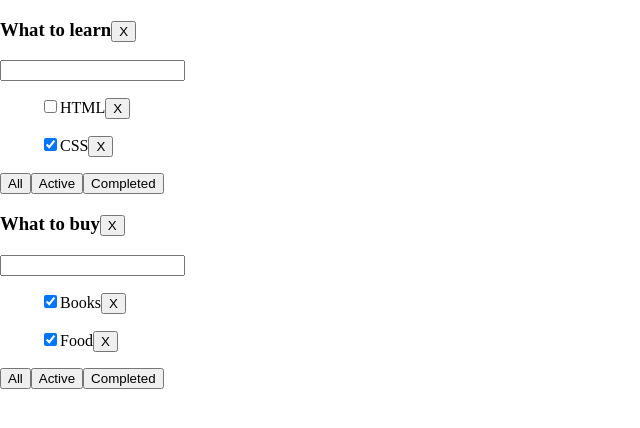
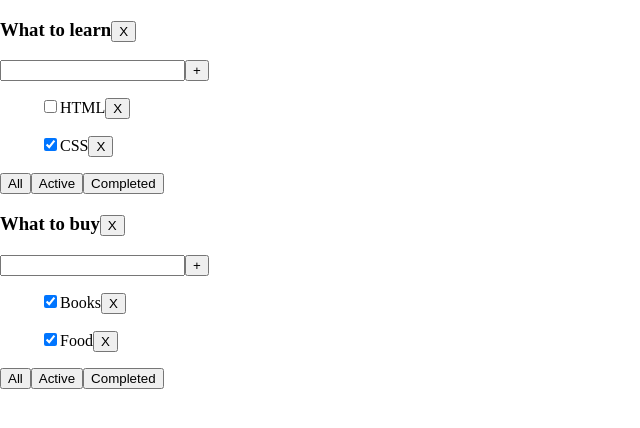
Before and after one commit to DmitryShastel/Native_JS_2.0_old, a React (Create React App) app in the folder Folder_1/native_js_2.0/: page / in a window 1280 px wide. Shown: the top 428 px of the page, without its empty margins (0-640 px from the left). Built offline with nearby package versions, Linux system fonts and the light colour scheme.

Commit message:
ToDoListTuesday: AddItemForm is created

```diff
--- a/Folder_1/native_js_2.0/src/Native_JS_2.0/Native_JS_Tuesday/ToDoList_Tuesday/AddItemForm_Tuesday.tsx
+++ b/Folder_1/native_js_2.0/src/Native_JS_2.0/Native_JS_Tuesday/ToDoList_Tuesday/AddItemForm_Tuesday.tsx
@@ -8,23 +8,24 @@ type AddItemType = {
 export const AddItemFormTuesday = (props: AddItemType) => {
 
     const [title, setTitle] = useState('')
-    const [error, setError] = useState('')
+    const [error, setError] = useState<string | null>(null)
 
-    // const addTaskTitleHandler = () => {
-    //     if (title.trim() === '') {
-    //         setError('Please enter a task title')
-    //         return
-    //     }
-    //     props.addTask(props.todolistId, title)
-    //     setTitle('')
-    //     setError('')
-    // }
+    const addTaskTitleHandler = () => {
+        let newTitle = title.trim()
+        if (newTitle !== '') {
+            props.callBack(newTitle)
+            setTitle('')
+        } else {
+            setError('Please enter a task title')
+        }
+    }
 
 
     return (
         <div>
-            {/*<button onClick={addTaskTitleHandler}>+</button>*/}
-            {/*{error && <p className="error-text">{error}</p>}*/}
+            <input type='text'/>
+            <button onClick={addTaskTitleHandler}>+</button>
+            {error && <p className="error-text">{error}</p>}
         </div>
     );
 };
--- a/Folder_1/native_js_2.0/src/Native_JS_2.0/Native_JS_Tuesday/ToDoList_Tuesday/TodoList_Tuesday.tsx
+++ b/Folder_1/native_js_2.0/src/Native_JS_2.0/Native_JS_Tuesday/ToDoList_Tuesday/TodoList_Tuesday.tsx
@@ -1,6 +1,7 @@
 import React, {ChangeEvent, useState, useRef} from 'react';
 import {FilterType, TaskType} from "./App_Root_Tuesday";
 import './ToDoList_Tuesday.css';
+import {AddItemFormTuesday} from "./AddItemForm_Tuesday";
 
 type ToDoListType = {
     todolistId: string
@@ -71,19 +72,21 @@ export const TodoListTuesday = (props: ToDoListType) => {
                 <button onClick={removeTodolistHandler}>X</button>
             </h3>
 
-            <input
-                // type='text'
-                // onChange={onChangeTaskTitleHandler}
-                // value={title}
-                // onBlur={() => {
-                //     if (title.trim() === '') {
-                //         setError('Please enter a task title')
-                //     } else {
-                //         setError('')
-                //     }
-                // }}
-                // className={hasError ? 'input-error' : ''}
-            />
+            <AddItemFormTuesday callBack={() => {}}/>
+
+            {/*<input*/}
+            {/*    type='text'*/}
+            {/*    onChange={onChangeTaskTitleHandler}*/}
+            {/*    value={title}*/}
+            {/*    onBlur={() => {*/}
+            {/*        if (title.trim() === '') {*/}
+            {/*            setError('Please enter a task title')*/}
+            {/*        } else {*/}
+            {/*            setError('')*/}
+            {/*        }*/}
+            {/*    }}*/}
+            {/*    className={hasError ? 'input-error' : ''}*/}
+            {/*/>*/}
 
 
             {/*<button onClick={addTaskTitleHandler}>+</button>*/}
```
